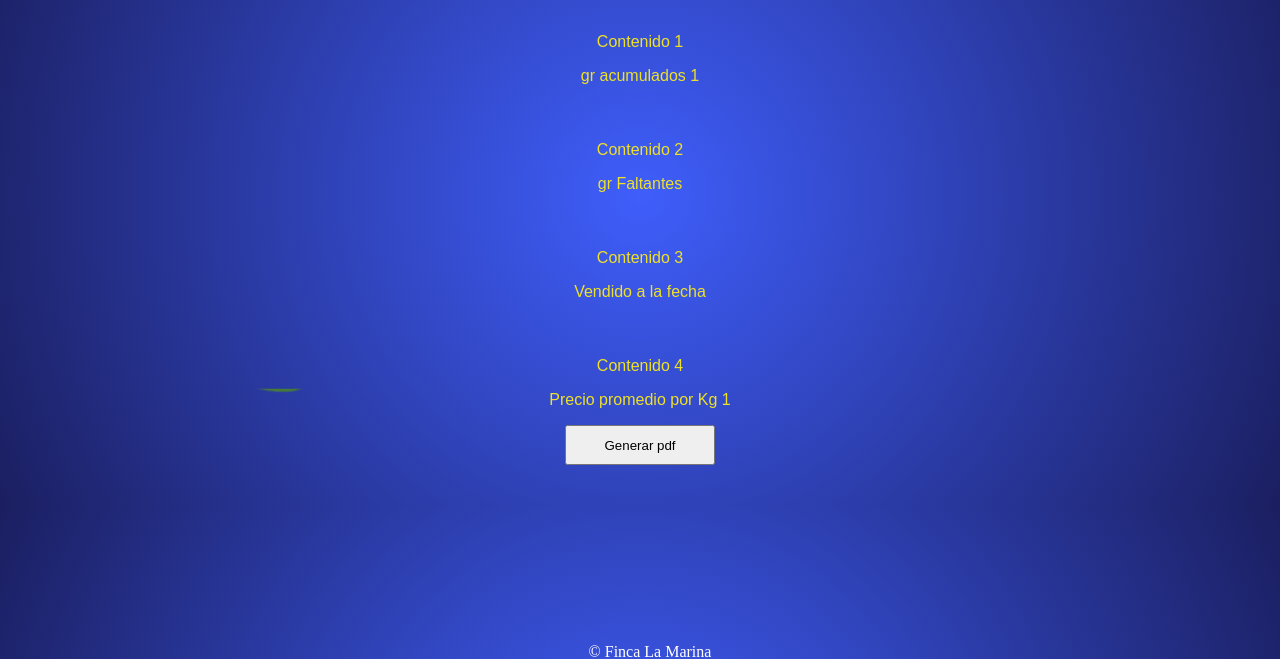
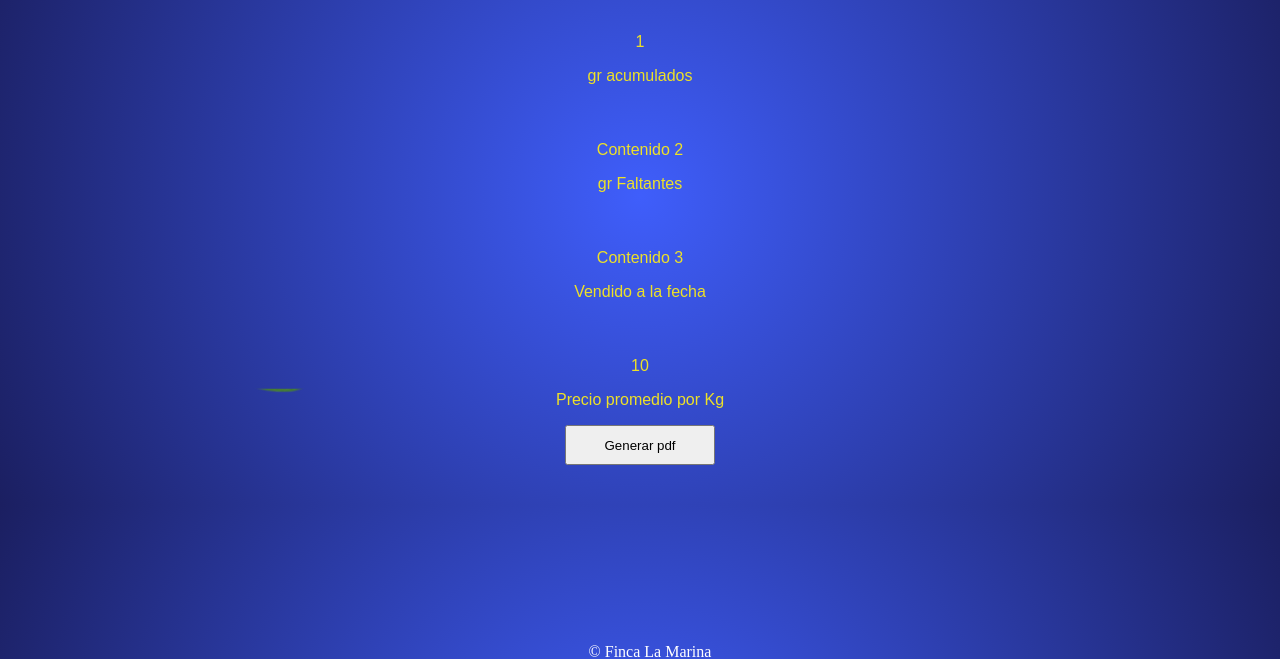
Before and after one commit to ajrodriguezo/lamaria, a FastAPI app: template modules/static/templates/main.html in a window 1280 px wide. Shown: the part 113-772 px from the top of the page. Run offline with FastAPI, Linux system fonts and the light colour scheme; the template is opened without the code that fills it: most values are stand-ins (such as "Sample title", 1, 10 or a date in 2020).

Commit message:
arreglar html

```diff
--- a/modules/helpers.py
+++ b/modules/helpers.py
@@ -13,7 +13,6 @@ def suma_y_promedio(datos_dict):
         i if i is not None else np.nan for k, i in datos_dict.items() if "semana" in k
     ]
 
-    print("aaaaaaaaaaa", vec_suma)
     suma_total = np.nansum(vec_suma)
     cantidad_valores = len(vec_suma) - np.isnan(vec_suma).sum()
 
--- a/modules/static/templates/main.html
+++ b/modules/static/templates/main.html
@@ -51,8 +51,8 @@
 
         <div class="container" id="container-2">
             <div class="sub-container" id="sub-container-1">
-                <span id="gracumulados">Contenido 1</span>
-                <p>gr acumulados {{ total_gr }} </p>
+                <span id="gracumulados">{{ total_gr }}</span>
+                <p>gr acumulados </p>
             </div>
             <div class="sub-container" id="sub-container-2">
                 <span id="faltante">Contenido 2</span>
@@ -63,8 +63,8 @@
                 <p>Vendido a la fecha</p>
             </div>
             <div class="sub-container" id="sub-container-4">
-                <span id="promedioprecio">Contenido 4</span>
-                <p>Precio promedio por Kg {{ total_gr }}  </p>
+                <span id="promedioprecio"> {{ prom_precio }}</span>
+                <p>Precio promedio por Kg </p>
                 <div class="container " id="button-container">
                     <button>Generar pdf</button>
                 </div>
```
